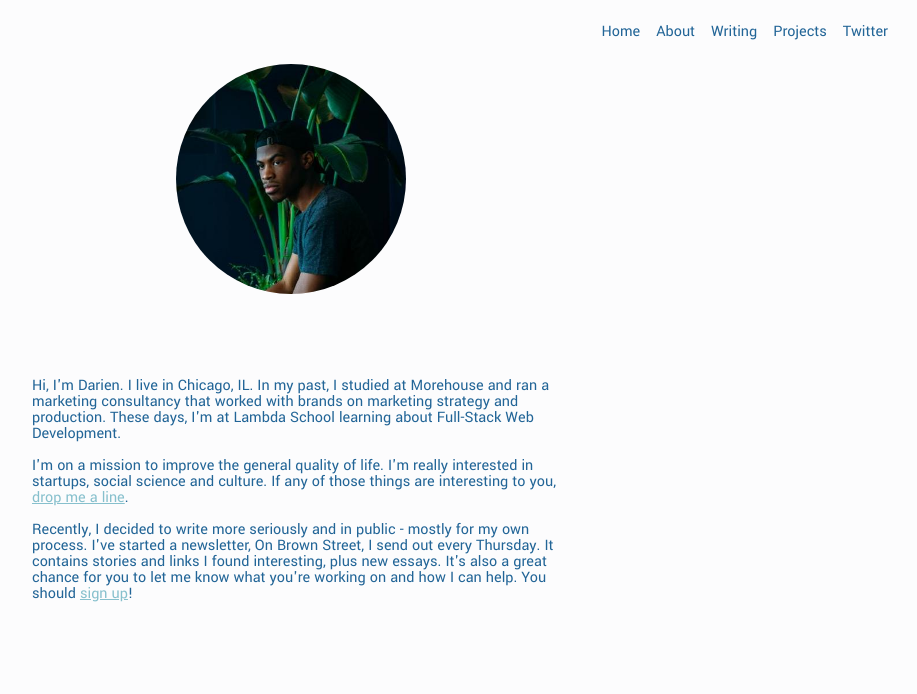
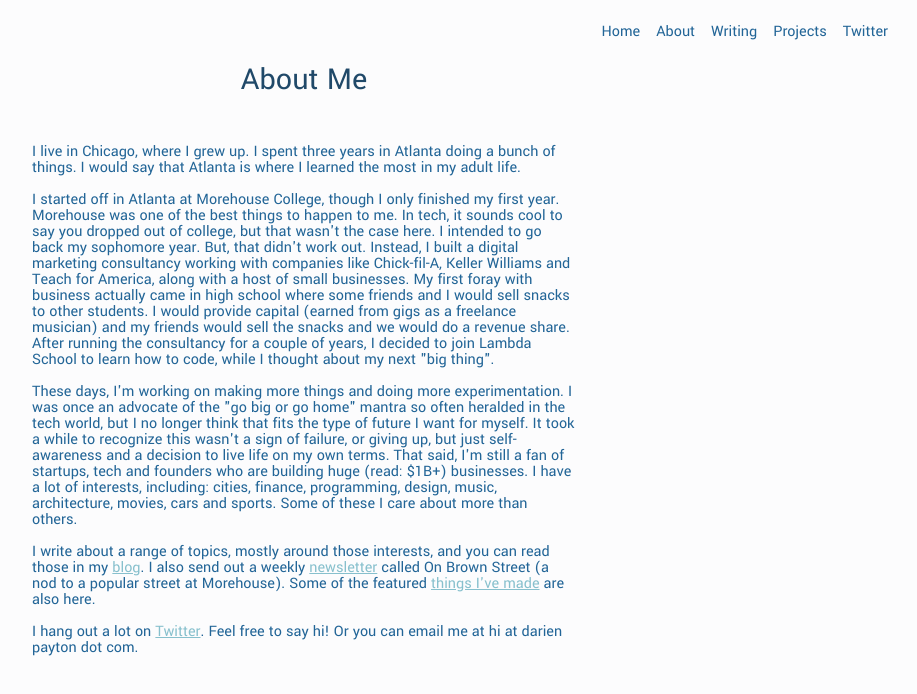
Before and after one commit to darienpayton/darienpayton-website, a React (Create React App) app: page /about in a window 1280 px wide. Shown: the top 694 px of the page, without its empty margins (336-1253 px from the left). Built offline with nearby package versions, Linux system fonts and the light colour scheme.

Commit message:
updated about page

```diff
--- a/src/pages/about/About.js
+++ b/src/pages/about/About.js
@@ -1,7 +1,6 @@
 import React from 'react';
 import Background from '../../components/Background';
 import NavBar from '../../components/NavBar';
-import headshot from '../../img/DPheadshot.jpeg';
 
 import './about.scss';
 
@@ -10,31 +9,57 @@
     <Background>
       <NavBar />
       <div>
-        <div className="img-container">
-          <img src={headshot} alt="Darien Payton headshot" />
-        </div>
+        <h1 className="bio-header">About Me</h1>
         <div className="about-details">
           <p>
-            Hi, I'm Darien. I live in Chicago, IL. In my past, I studied at
-            Morehouse and ran a marketing consultancy that worked with brands on
-            marketing strategy and production. These days, I'm at Lambda School
-            learning about Full-Stack Web Development.
+            I live in Chicago, where I grew up. I spent three years in Atlanta
+            doing a bunch of things. I would say that Atlanta is where I learned
+            the most in my adult life.
           </p>
           <br />
           <p>
-            I'm on a mission to improve the general quality of life. I'm really
-            interested in startups, social science and culture. If any of those
-            things are interesting to you,{' '}
-            <a href="mailto:hi@darienpayton.com">drop me a line</a>.
+            I started off in Atlanta at Morehouse College, though I only
+            finished my first year. Morehouse was one of the best things to
+            happen to me. In tech, it sounds cool to say you dropped out of
+            college, but that wasn't the case here. I intended to go back my
+            sophomore year. But, that didn't work out. Instead, I built a
+            digital marketing consultancy working with companies like
+            Chick-fil-A, Keller Williams and Teach for America, along with a
+            host of small businesses. My first foray with business actually came
+            in high school where some friends and I would sell snacks to other
+            students. I would provide capital (earned from gigs as a freelance
+            musician) and my friends would sell the snacks and we would do a
+            revenue share. After running the consultancy for a couple of years,
+            I decided to join Lambda School to learn how to code, while I
+            thought about my next "big thing".
           </p>
           <br />
           <p>
-            Recently, I decided to write more seriously and in public - mostly
-            for my own process. I've started a newsletter, On Brown Street, I
-            send out every Thursday. It contains stories and links I found
-            interesting, plus new essays. It's also a great chance for you to
-            let me know what you're working on and how I can help. You should{' '}
-            <a href="/join">sign up</a>!
+            These days, I'm working on making more things and doing more
+            experimentation. I was once an advocate of the "go big or go home"
+            mantra so often heralded in the tech world, but I no longer think
+            that fits the type of future I want for myself. It took a while to
+            recognize this wasn't a sign of failure, or giving up, but just
+            self-awareness and a decision to live life on my own terms. That
+            said, I'm still a fan of startups, tech and founders who are
+            building huge (read: $1B+) businesses. I have a lot of interests,
+            including: cities, finance, programming, design, music,
+            architecture, movies, cars and sports. Some of these I care about
+            more than others.
+          </p>
+          <br />
+          <p>
+            I write about a range of topics, mostly around those interests, and
+            you can read those in my <a href="/blog">blog</a>. I also send out a
+            weekly <a href="/newsletter">newsletter</a> called On Brown Street
+            (a nod to a popular street at Morehouse). Some of the featured{' '}
+            <a href="/projects">things I've made</a> are also here.
+          </p>
+          <br />
+          <p>
+            I hang out a lot on{' '}
+            <a href="https://twitter.com/darienpayton">Twitter</a>. Feel free to
+            say hi! Or you can email me at hi at darien payton dot com.
           </p>
         </div>
       </div>
--- a/src/pages/about/about.scss
+++ b/src/pages/about/about.scss
@@ -1,15 +1,10 @@
 @import '../../styles/reset.scss';
 @import '../../styles/variables.scss';
 
-.img-container {
-  width: 20%;
-  margin: auto;
-
-  img {
-    width: 90%;
-    height: 90%;
-    border-radius: 15rem;
-  }
+.bio-header {
+  text-align: center;
+  color: $strong-blue;
+  font-size: 2rem;
 }
 
 .about-details {
--- a/src/pages/home/Home.js
+++ b/src/pages/home/Home.js
@@ -24,7 +24,8 @@
             and raised in Chicago. I spent three years living in Atlanta, before
             moving back to Chicago. A year ago, I was running a digital
             marketing shop, today I am a software engineer. A lot has changed,
-            and it's been a fun ride!
+            and it's been a fun ride! You can learn more about me{' '}
+            <a href="/about">here</a>.
           </p>
         </div>
         <Subscribe />
```
